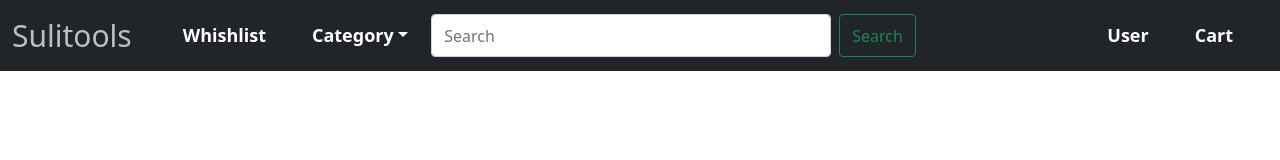
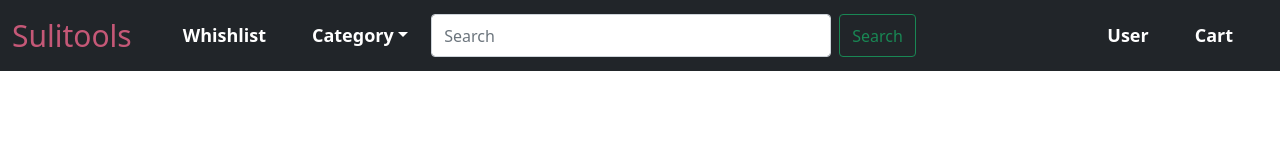
Before and after one commit to AssafSuliman/Shopping-Web, a React (Create React App) app: page / in a window 1280 px wide. In both pictures the pointer is over the link "Sulitools". Shown: the top 160 px of the page. Built offline with nearby package versions, Linux system fonts and the light colour scheme.

Commit message:
changed file names

```diff
--- a/src/App.css
+++ b/src/App.css
@@ -13,8 +13,8 @@
     font-size: 30px;
 }
 .navbar-brand:hover{
-    color: white;
-    opacity: 0.7;
+    color: rgb(197, 88, 119);
+
 }
 .nav-link{
     margin: 0 15px;
--- a/src/Header.js
+++ b/src/Header.js
@@ -1,5 +1,5 @@
-import UserOrLogin from './User-Login.js'
-import Cart from './Cart.js'
+import UserOrLogin from './Navbar-User.js'
+import Cart from './Navbar-Cart.js'
 function Header () {
     return(
     <header>
```
Also changed, not shown: public/manifest.json, src/Navbar-Cart.js (renamed from src/Cart.js), src/Navbar-User.js (renamed from src/User-Login.js).
